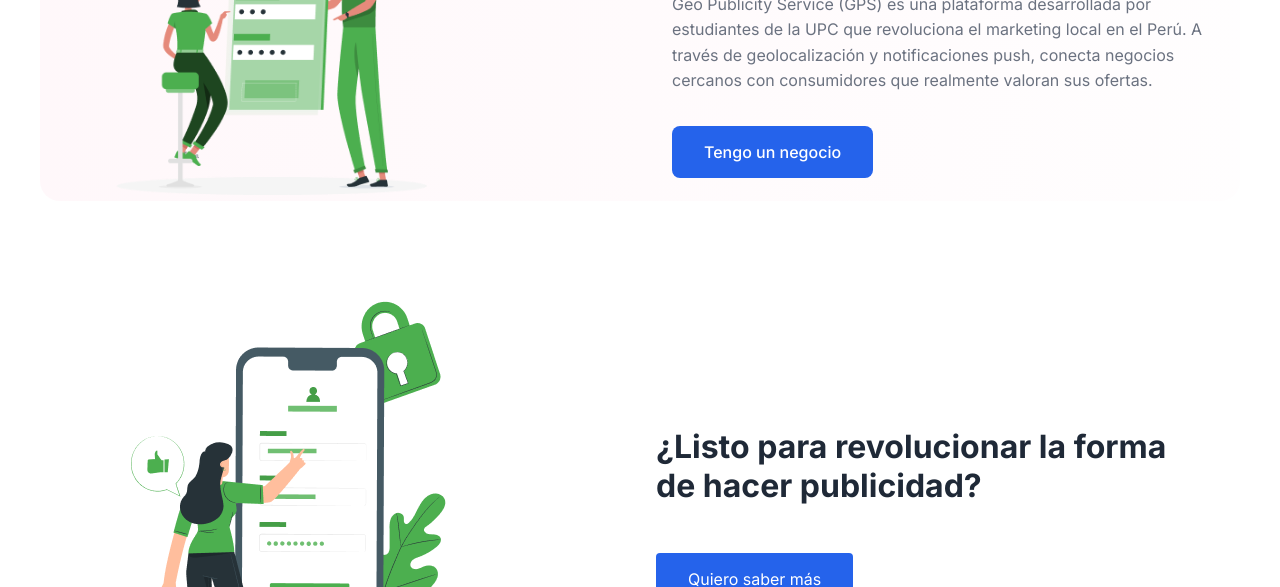
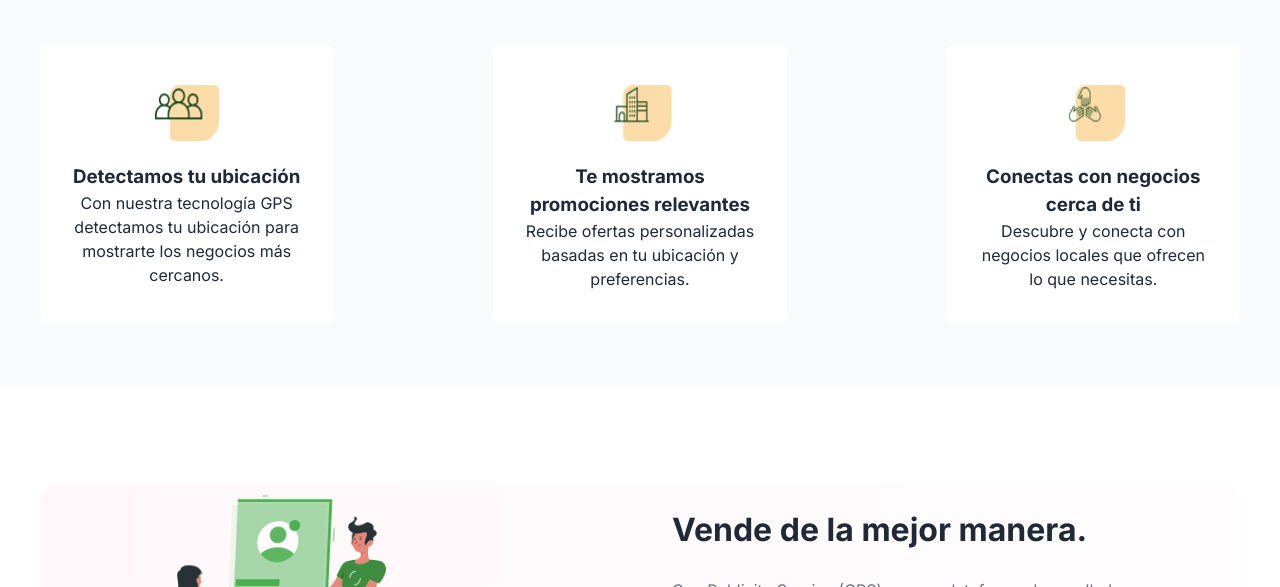
Before and after one commit to br14nbe/GeoPS-LandingPage, a plain HTML site: page index.html in a window 1280 px wide. Shown: the part 675-1262 px from the top of the page. Drawn offline with Linux system fonts and the light colour scheme.

Commit message:
Feat: Seccion Features

```diff
--- a/index.html
+++ b/index.html
@@ -44,6 +44,29 @@
                 <img src="assets/hero-image.png" alt="Ilustración de delivery">
             </div>
         </section>
+
+        <section class="features" id="features">
+            <h2>Ve, solo lo que quieres ver</h2>
+            <span>¿Como funciona?</span>
+            <div class="features-grid">
+                <div class="feature-card">
+                    <img src="assets/location.png" alt="Ubicación">
+                    <h3>Detectamos tu ubicación</h3>
+                    <p>Con nuestra tecnología GPS detectamos tu ubicación para mostrarte los negocios más cercanos.</p>
+                </div>
+                <div class="feature-card">
+                    <img src="assets/promo.png" alt="Promociones">
+                    <h3>Te mostramos promociones relevantes</h3>
+                    <p>Recibe ofertas personalizadas basadas en tu ubicación y preferencias.</p>
+                </div>
+                <div class="feature-card">
+                    <img src="assets/connect.png" alt="Conexión">
+                    <h3>Conectas con negocios cerca de ti</h3>
+                    <p>Descubre y conecta con negocios locales que ofrecen lo que necesitas.</p>
+                </div>
+            </div>
+        </section>
+
         <section class="sell-better" id="sell-better">
             <div class="sell-image">
                 <img src="assets/sell.png" alt="Ilustración de ventas">
--- a/styles.css
+++ b/styles.css
@@ -200,6 +200,46 @@ nav {
     font-size: 1rem;
 }
 
+/* Features Section */
+.features {
+    padding: 4rem 2rem;
+    background: #f8fafc;
+    text-align: center;
+}
+
+.features h2 {
+    margin-bottom: 0.5rem;
+}
+
+.features span {
+    display: block;
+    color: var(--text-light);
+    margin-bottom: 3rem;
+}
+
+.features-grid {
+    max-width: 1200px;
+    margin: 0 auto;
+    display: grid;
+    grid-template-columns: repeat(3, minmax(250px, 300px));
+    gap: 10rem;
+    justify-content: center;
+}
+
+.feature-card {
+    background: white;
+    padding: 2rem;
+    border-radius: 8px;
+    text-align: center;
+}
+
+.feature-card img {
+    width: 64px;
+    height: 64px;
+    margin-bottom: 1rem;
+}
+
+
 /* Sell Better */
 .sell-better {
     max-width: 1200px;
```
Also changed, not shown: assets/connect.png (added), assets/location.png (added), assets/promo.png (added).
